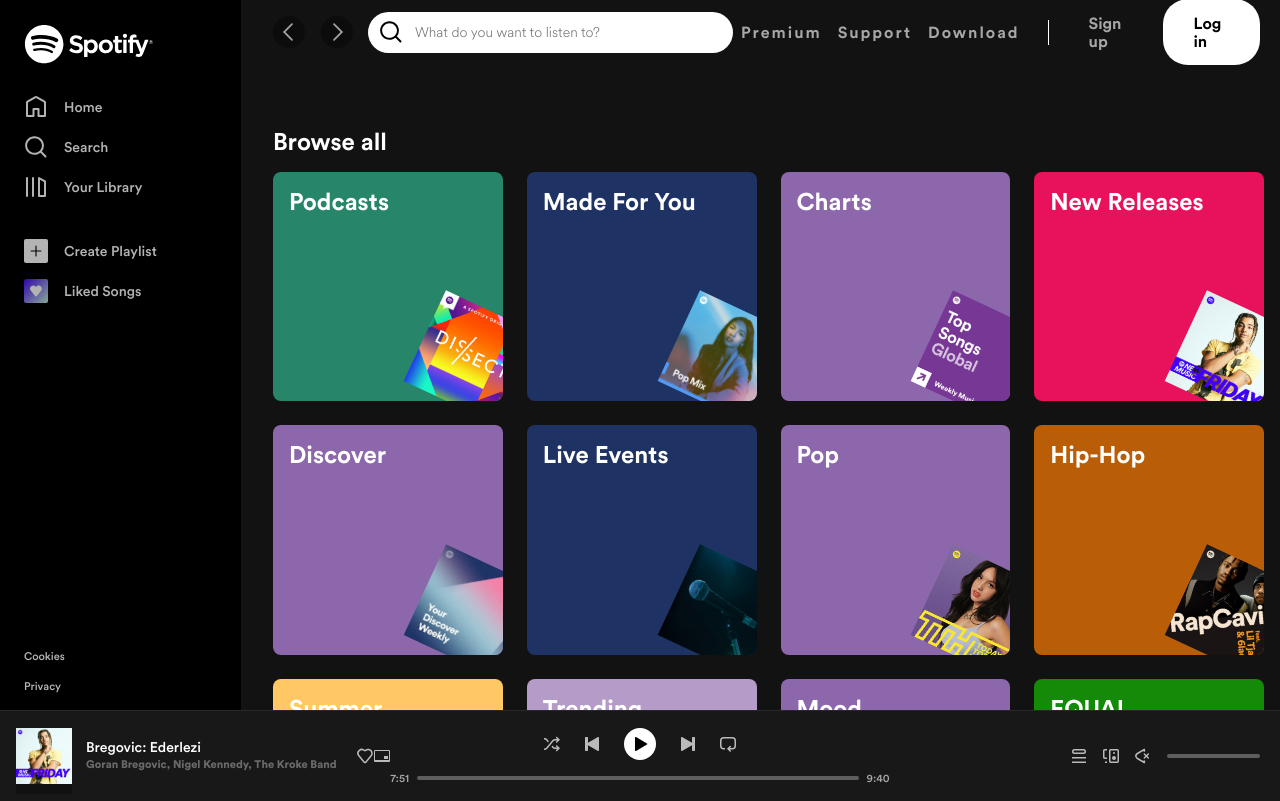
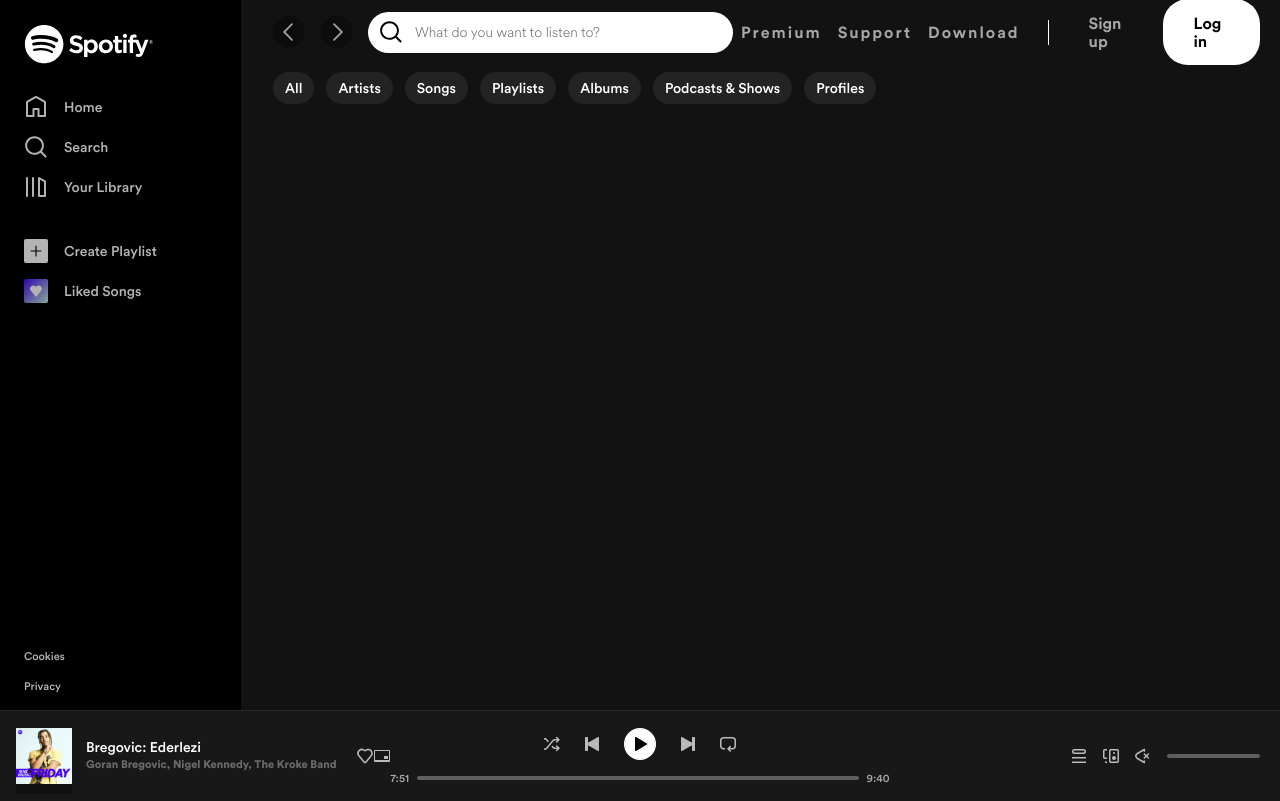
Before and after one commit to abidinco/spotify-clone, a React (Create React App) app: page /search in a window 1280 px wide. Built offline with nearby package versions, Linux system fonts and the light colour scheme.

Commit message:
feat(search): add navigation tabs

```diff
--- a/src/components/Body/PlaylistPage.js
+++ b/src/components/Body/PlaylistPage.js
@@ -6,7 +6,7 @@ const PlaylistPage = (props) => {
     const tableHeaderElement = useRef(null);
 
     const pinHeader = useCallback(() => {
-        if (props.scrollFromTop >= 350) {
+        if (props.scrollFromTop >= 380) {
             tableHeaderElement.current.classList.add('pinned-table-header');
         } else {
             tableHeaderElement.current.classList.remove('pinned-table-header');
--- a/src/components/Body/SearchPage.js
+++ b/src/components/Body/SearchPage.js
@@ -2,20 +2,29 @@ import React, { useContext } from "react";
 import styles from './SearchPage.module.css';
 import BrowseCard from '../UI/BrowseCard';
 import AppContext from "../../store";
-import { useParams } from 'react-router-dom';
+import { useParams, Link } from 'react-router-dom';
 
 const SearchPage = () => {
     const appCtx = useContext(AppContext);
     const { searchTerm } = useParams();
     return (
-        <div className={styles.wrapper}>
+        <React.Fragment>
+            {!appCtx.isSearching &&
+                <div className="padding-0-32">
+                    <div className={styles.tabs}>
+                        <Link to="#">All</Link>
+                        <Link to="#">Artists</Link>
+                        <Link to="#">Songs</Link>
+                        <Link to="#">Playlists</Link>
+                        <Link to="#">Albums</Link>
+                        <Link to="#">Podcasts & Shows</Link>
+                        <Link to="#">Profiles</Link>
+                    </div>
+                    <div>{searchTerm}</div>
+                </div>
+            }
             {appCtx.isSearching &&
-                <React.Fragment>
-                    <div>{searchTerm}</div>
-                </React.Fragment>
-            }
-            {!appCtx.isSearching &&
-                <React.Fragment>
+                <div className={styles['wrapper-genres']}>
                     <div className={styles['text-browse']}>Browse all</div>
                     <div className={styles['cards-container']}>
                         <BrowseCard name="Podcasts" color="rgb(39, 133, 106)" image={'podcasts.jfif'} />
@@ -51,9 +60,9 @@ const SearchPage = () => {
                         <BrowseCard name="Dance / Electronic" color="rgb(220, 20, 140)" image={'dance-electronic.jfif'} />
                         <BrowseCard name="Rock" color="rgb(230, 30, 50)" image={'rock.jfif'} />
                     </div>
-                </React.Fragment>
+                </div>
             }
-        </div>
+        </React.Fragment>
     )
 }
 
--- a/src/components/Body/SearchPage.module.css
+++ b/src/components/Body/SearchPage.module.css
@@ -1,5 +1,28 @@
-.wrapper {
+.wrapper-genres {
     padding: 64px 16px 32px 32px;
+}
+
+.tabs {
+    height: 48px;
+    position: sticky;
+    display: flex;
+    align-items: center;
+}
+
+.tabs a {
+    font-size: 14px;
+    background-color: #232323;
+    color: white;
+    text-decoration: none;
+    padding: 8px 12px;
+    border-radius: 32px;
+    margin-right: 12px;
+    transition: background-color 0.2s ease 0s, color 0.2s ease 0s;
+    font-weight: 400;
+}
+
+.tabs a:hover {
+    background-color: #2a2a2a;
 }
 
 .text-browse {
--- a/src/index.css
+++ b/src/index.css
@@ -155,9 +155,15 @@ input[type="range"]::-ms-fill-lower {
 }
 
 .pinned-table-header {
-  position: fixed;
+  position: sticky;
   top: 63px;
+  scroll-behavior: smooth;
   background: #181818;
   margin: 0 !important;
   padding: 0 48px !important;
 }
+
+/* Common Styles */
+.padding-0-32 {
+  padding: 0 32px;
+}
```
